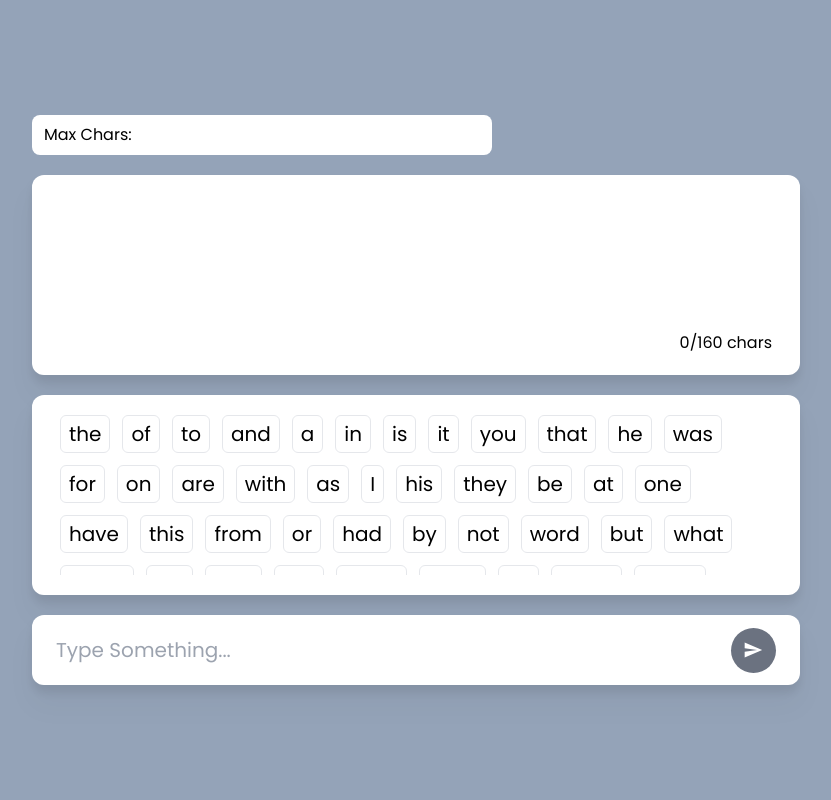
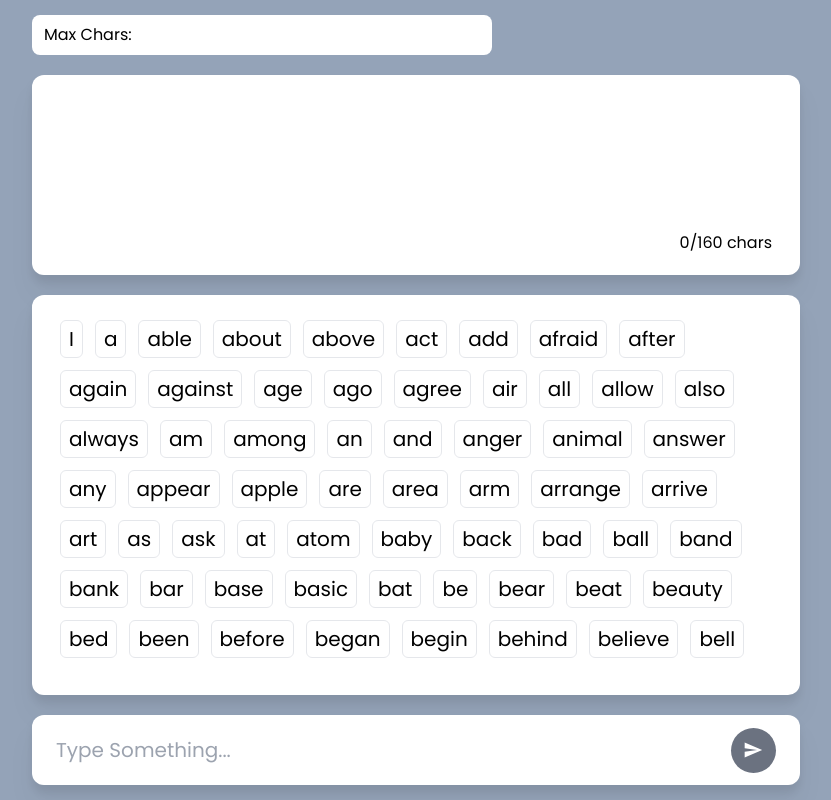
Before and after one commit to jonathancarpena/simple-words, a React (Create React App) app: page / in a window 1280 px wide. Shown: the whole page, without its empty margins (224-1055 px from the left). Built offline with nearby package versions, Linux system fonts and the light colour scheme.

Commit message:
Sorted dictionary alphabetically

```diff
--- a/src/App.js
+++ b/src/App.js
@@ -10,7 +10,7 @@ function App() {
   const [count, setCount] = useState(0)
   const [output, setOutput] = useState([])
   const [limit, setLimit] = useState(160)
-
+  const sortedThousandWords = thousandWords.sort()
 
   function handleInputChange(e) {
     setInput(e.target.value)
@@ -18,14 +18,14 @@ function App() {
 
   useEffect(() => {
     if (input) {
-      const maybe = thousandWords.some((word) => word.includes(input))
+      const maybe = sortedThousandWords.some((word) => word.includes(input))
       if (maybe) {
-        setRelated(thousandWords.filter((word) => word.includes(input)))
+        setRelated(sortedThousandWords.filter((word) => word.includes(input)))
       } else {
         setRelated([])
       }
     } else {
-      setRelated(thousandWords)
+      setRelated(sortedThousandWords)
     }
   }, [input])
 
@@ -86,9 +86,9 @@ function App() {
         </div>
 
         {/* Suggestions */}
-        <div className='min-h-[200px] max-h-[200px] bg-white flex justify-center items-center rounded-xl drop-shadow-xl p-7'>
+        <div className='min-h-[400px] max-h-[400px] bg-white flex justify-center items-center rounded-xl drop-shadow-xl p-7'>
 
-          <ul className='flex flex-wrap items-start  max-h-[160px]  overflow-y-auto w-full '>
+          <ul className='flex flex-wrap items-start  max-h-[350px]  overflow-y-auto w-full '>
             {related.length > 0
               ? related.map((item) => (
                 <li onClick={() => addToOutput(item)} key={item} className="hover:drop-shadow-md hover:scale-105 active:scale-90 cursor-pointer transition-all ease-in-out duration-150 mb-3 mr-3 text-xl bg-white border-[1px] px-2 py-1 rounded-md">
```
